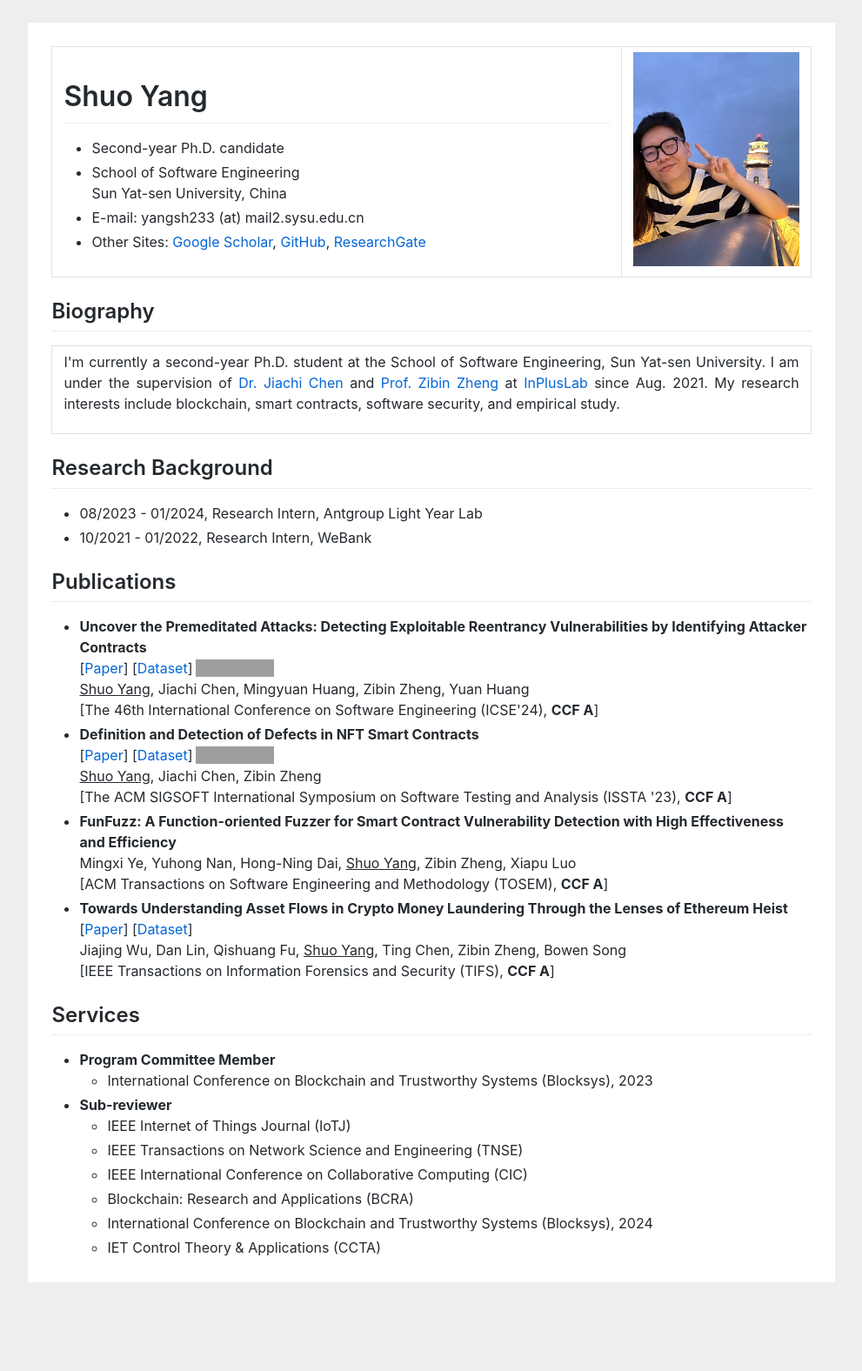
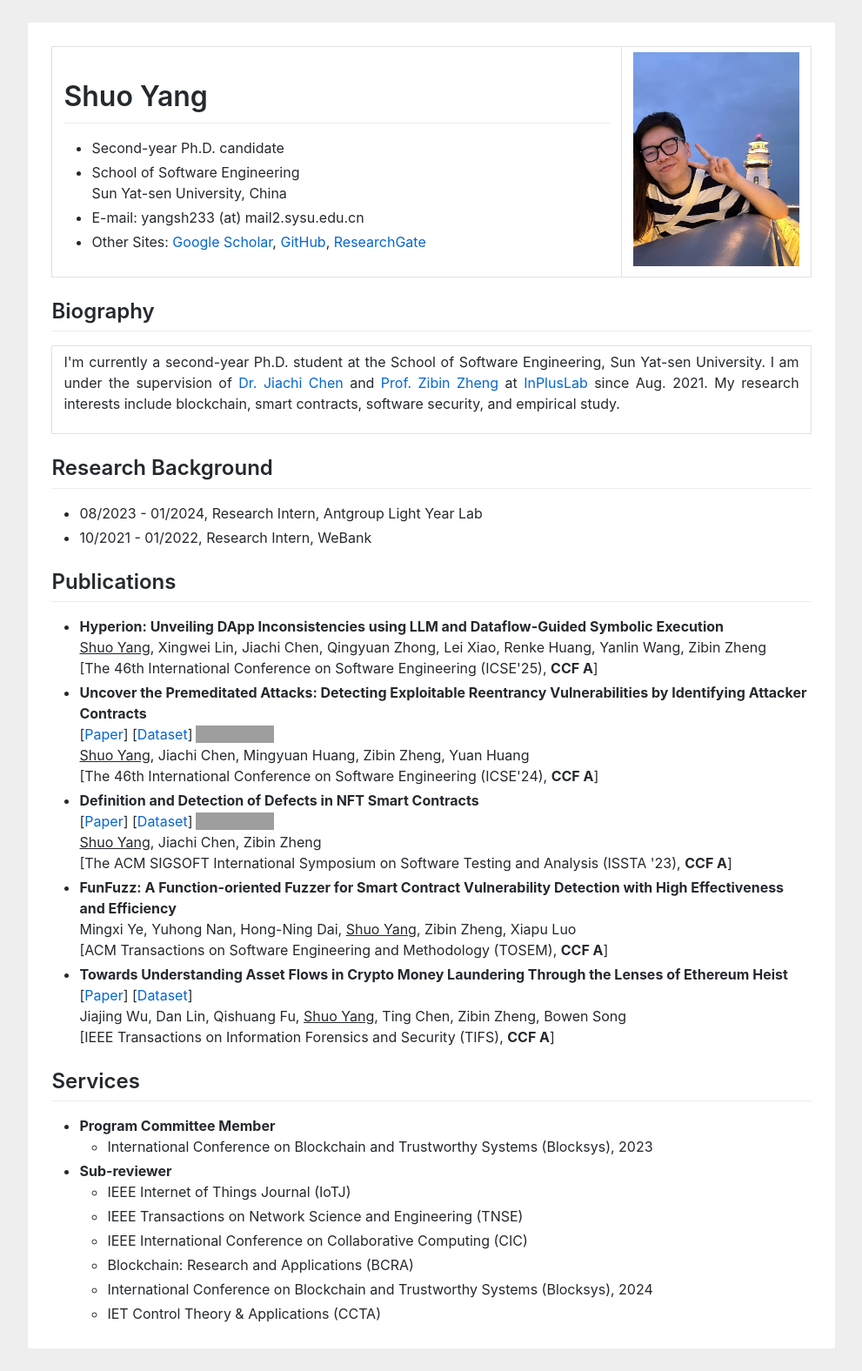
Before and after one commit to shuoyang512/shuoyang512.github.io, a Jekyll site: the page index.html, which Jekyll copies as it is, in a window 1280 px wide. Shown: the whole page at 87% size, without its empty margins (144-1135 px from the left). Built offline with Jekyll 4.4.1, drawn with Linux system fonts in a browser that asks for light colours; before the commit the page ends 1500 px from its top, so only the background shows below that; grey boxes are pictures that could not be loaded.

Commit message:
add icse25

```diff
--- a/index.html
+++ b/index.html
@@ -145,6 +145,35 @@
 
                 <h2>Publications</h2>
                 <ul>
+                    <li>
+                        <b
+                            >Hyperion: Unveiling DApp Inconsistencies using LLM
+                            and Dataflow-Guided Symbolic Execution</b
+                        >
+
+                        <!-- <div style="display: flex; align-items: center">
+                            [<a
+                                href="https://arxiv.org/abs/2403.19112"
+                                target="_blank"
+                                >Paper</a
+                            >] [<a
+                                href="https://github.com/shuo-young/BlockWatchdog"
+                                target="_blank"
+                                >Dataset</a
+                            >]
+                            <img
+                                alt="GitHub forks"
+                                src="https://img.shields.io/github/stars/shuo-young/BlockWatchdog"
+                                style="margin: 0 3px"
+                            />
+                        </div> -->
+                        <br />
+                        <u>Shuo Yang</u>, Xingwei Lin, Jiachi Chen, Qingyuan
+                        Zhong, Lei Xiao, Renke Huang, Yanlin Wang, Zibin
+                        Zheng<br />
+                        [The 46th International Conference on Software
+                        Engineering (ICSE'25), <b>CCF A</b>]
+                    </li>
                     <li>
                         <b
                             >Uncover the Premeditated Attacks: Detecting
```
